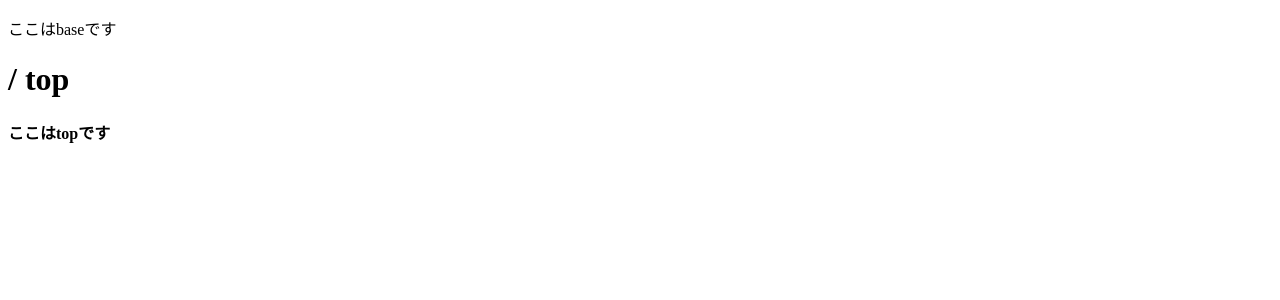
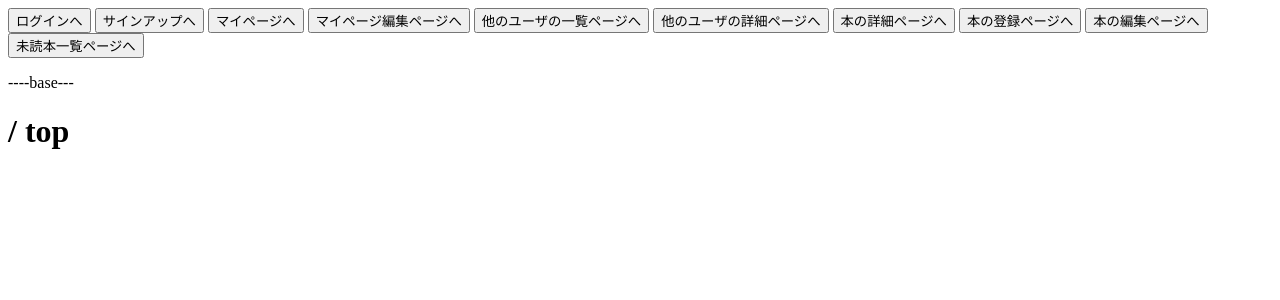
Before and after one commit to HappyMana/tech_marathon, a Django app: page /tech_marathon/ in a window 1280 px wide. Shown: the top 300 px of the page. Run offline with Django 4.2, Linux system fonts and the light colour scheme.

Commit message:
ページ遷移を仮で実装

```diff
--- a/tech_marathon/templates/base.html
+++ b/tech_marathon/templates/base.html
@@ -11,8 +11,21 @@
     {% block header %}
     {% endblock %}
   </header>
-  <p>ここはbaseです</p>
 
+  <div>
+    <button href="{% url 'tech_marathon:sign_in' %}">ログインへ</button>
+    <button href="{% url 'tech_marathon:sign_up' %}">サインアップへ</button>
+    <button href="{% url 'tech_marathon:my_page' %}">マイページへ</button>
+    <button href="{% url 'tech_marathon:my_page_edit' %}">マイページ編集ページへ</button>
+    <button href="{% url 'tech_marathon:other_users' %}">他のユーザの一覧ページへ</button>
+    <button href="{% url 'tech_marathon:other_user' 1 %}">他のユーザの詳細ページへ</button>
+    <button href="{% url 'tech_marathon:book_show' 1 %}">本の詳細ページへ</button>
+    <button href="{% url 'tech_marathon:book_new' %}">本の登録ページへ</button>
+    <button href="{% url 'tech_marathon:book_edit' 1 %}">本の編集ページへ</button>
+    <button href="{% url 'tech_marathon:unread_books' %}">未読本一覧ページへ</button>
+  </div>
+
+  <p>----base---</p>
 
   <div>
     {% block contents %}
--- a/tech_marathon/templates/tech_marathon/top.html
+++ b/tech_marathon/templates/tech_marathon/top.html
@@ -5,8 +5,4 @@
     <h1>/   top</h1>
 </div>
 
-<div>
-    <h4>ここはtopです</h4>
-</div>
-
 {% endblock %}
--- a/tech_marathon/urls.py
+++ b/tech_marathon/urls.py
@@ -15,7 +15,7 @@ urlpatterns = [
     path('book/<int:book_id>', book.BookTemplateView.show, name='book_show'),
     path('book/new', book.BookTemplateView.new, name='book_new'),
     path('book/create', book.BookTemplateView.create, name='book_create'),
-    path('book/edit/<int:book_id>', book.BookTemplateView.edit, name='book_create'),
+    path('book/edit/<int:book_id>', book.BookTemplateView.edit, name='book_edit'),
     path('book/delete', book.BookTemplateView.delete, name='book_delete'),
     path('book/unread_books', book.BookTemplateView.unread_books, name='unread_books'),
 ]
```
